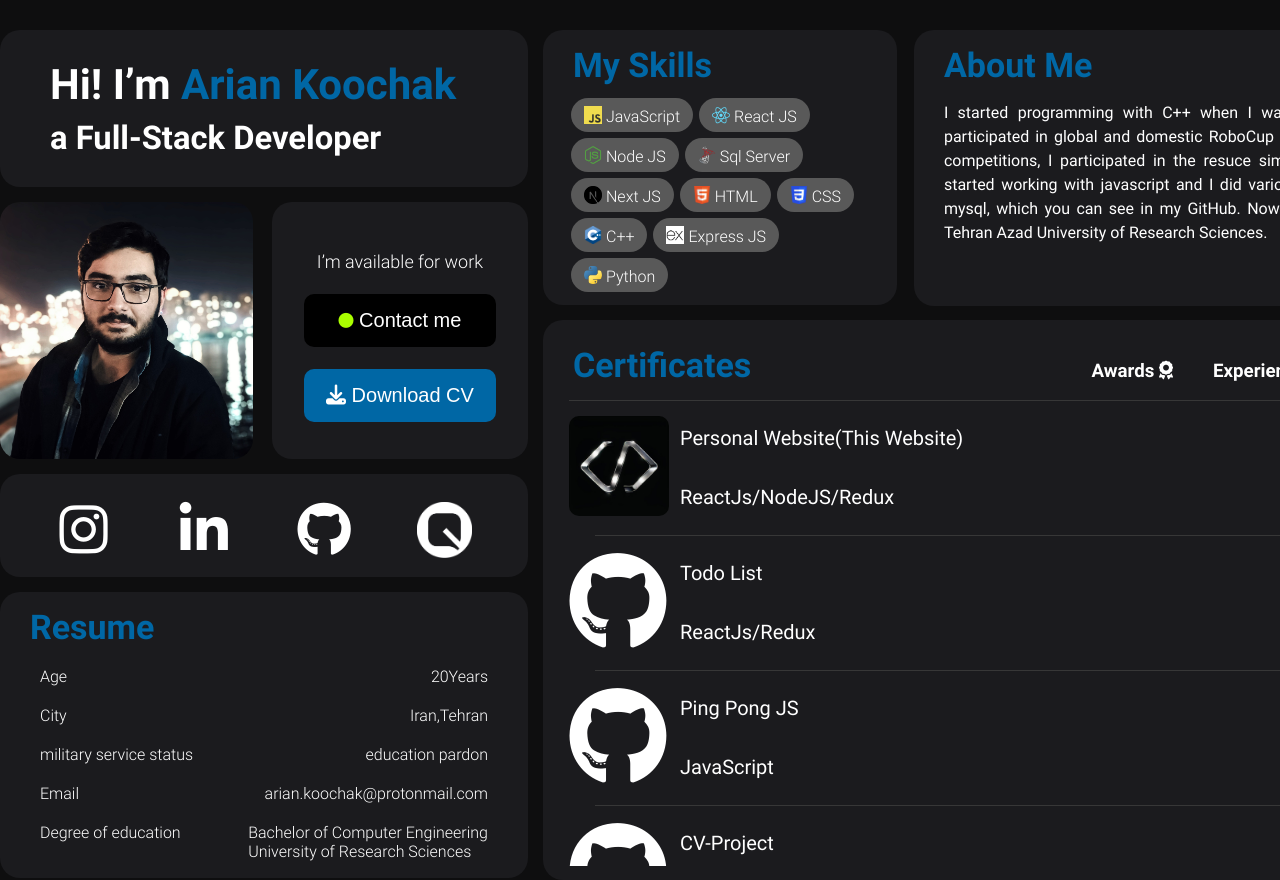
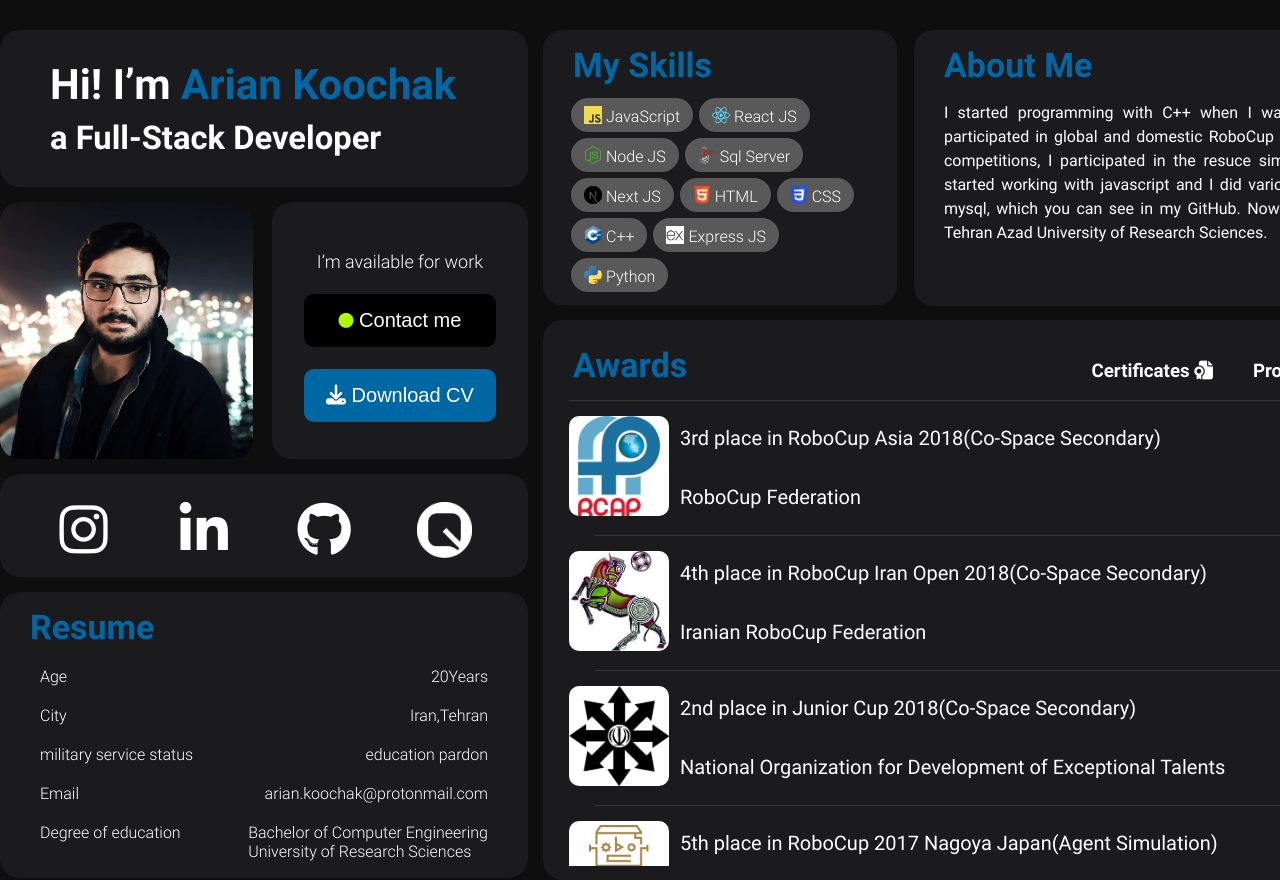
Before and after one commit to ariankoochak/PersonalWebsite, a React (Create React App) app in the folder ariankoochak/: page / in a window 1280 px wide. Both pictures are taken after a click on the element "Awards". Shown: the top 880 px of the page. Built offline with nearby package versions, Linux system fonts and the light colour scheme.

Commit message:
add changes tabs

```diff
--- a/ariankoochak/src/Components/DatasDiv/DatasDiv.jsx
+++ b/ariankoochak/src/Components/DatasDiv/DatasDiv.jsx
@@ -1,11 +1,54 @@
-import React from 'react'
+import React, { useState } from 'react'
 import { useSelector } from 'react-redux';
 import CertificatesMainDatas from '../CertificatesMainDatas/CertificatesMainDatas';
 import AwardsMainDatas from '../AwardsMainDatas/AwardsMainDatas';
 import ProjectsMainDatas from '../ProjectsMainDatas/ProjectsMainDatas';
 
 export default function DatasDiv() {
+  const handleClickTab = (e) => {
+      SetActiveTab(e.target.innerText);
+  };
+  const tabs = [
+    {
+      name:'Certificates ',
+      code:<h3 onClick={handleClickTab}>Certificates <i className="fa-solid fa-file-certificate"></i></h3>,
+    },
+    {
+      name:"Awards ",
+      code:<h3 onClick={handleClickTab}>Awards <i className="fa-solid fa-award"></i></h3>,
+    },
+    {
+      name :"Projects ",
+      code :<h3 onClick={handleClickTab}>Projects <i className="fa-solid fa-code"></i></h3>,
+    },
+    {
+      name:"Experience ",
+      code:<h3 onClick={handleClickTab}>Experience <i className="fa-solid fa-rectangle-history"></i></h3>,
+    }
+  ];
     const mainColor = useSelector((store) => store.colorSlice.mainColor);
+    const [activeTab, SetActiveTab] = useState("Certificates ");
+    const handleActiveTabDatas = ()=>{
+      console.log(activeTab);
+      switch(activeTab){
+        case 'Certificates ':
+          return <CertificatesMainDatas/>
+        case 'Awards ':
+          return <AwardsMainDatas/>
+        case 'Projects ':
+          return <ProjectsMainDatas/>
+        default:
+          return 'bug in handleActiveTabDatas fucntion'
+      }
+    }
+    const handleRenderOtherstab = ()=>{
+      return tabs.map((tab)=>{
+        if(tab.name !== activeTab){
+          return tab.code
+        }
+        return ''
+      })
+    }
 
   return (
       <div
@@ -14,20 +57,19 @@ export default function DatasDiv() {
           <div className="header">
               <div className="selected-head">
                   <h2 className={`divs-title ${mainColor.color}`}>
-                      Certificates
+                      {activeTab}
                   </h2>
               </div>
               <div className="head-options">
-                  <h3>Awards <i className="fa-solid fa-award"></i></h3>
+                  {/* <h3>Awards <i className="fa-solid fa-award"></i></h3>
                   <h3>Experience <i className="fa-solid fa-rectangle-history"></i></h3>
-                  <h3>Projects <i className="fa-solid fa-code"></i></h3>
+                  <h3>Projects <i className="fa-solid fa-code"></i></h3> */}
+                  {handleRenderOtherstab()}
               </div>
           </div>
           <div className="line"></div>
           <div className='main-datas'>
-              {/* <CertificatesMainDatas/> */}
-              {/* <AwardsMainDatas/> */}
-              <ProjectsMainDatas/>
+            {handleActiveTabDatas()}
           </div>
       </div>
   );
--- a/ariankoochak/src/Components/ProjectCard/ProjectCard.jsx
+++ b/ariankoochak/src/Components/ProjectCard/ProjectCard.jsx
@@ -10,11 +10,11 @@ export default function ProjectCard({ title, iconSrc, Techs, live ,mainLink}) {
     }
     const handleLiveProject = ()=>{
         if(live !== '')
-            return <a href={live} className={`${mainColor.color}`} target="_blank">Go Live</a>
+            return <a href={live} className={`${mainColor.color}`} target="_blank" rel="noreferrer">Go Live</a>
     }
     const handleSeeProject=()=>{
         if(mainLink !== '')
-            return <a href={mainLink} className={`${mainColor.color}`} target="_blank">See code on github</a>
+            return <a href={mainLink} className={`${mainColor.color}`} target="_blank" rel="noreferrer">See code on github</a>
 
     }
     return (
```
